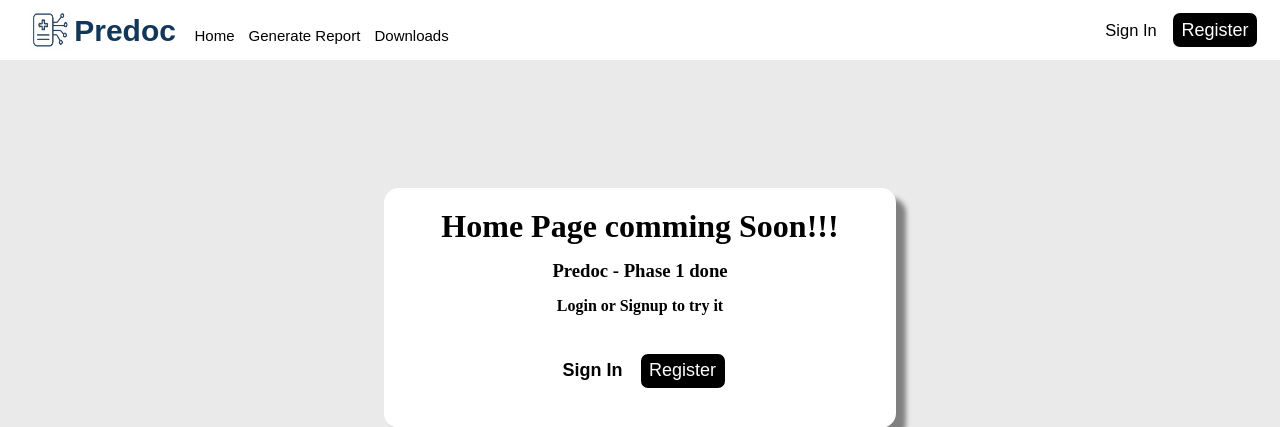
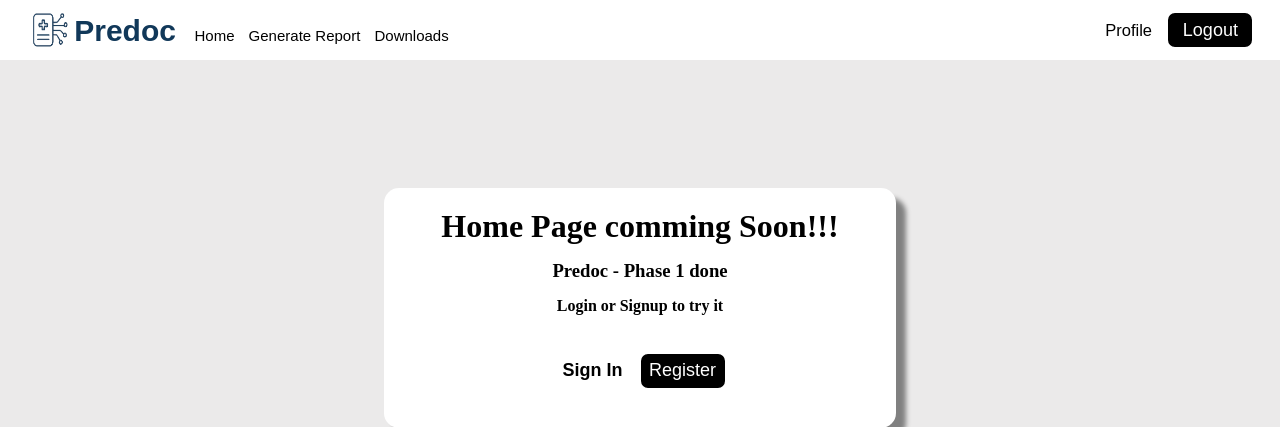
Before and after one commit to GAuravY19/PreDoc, a Flask app: page / in a window 1280 px wide. Shown: the top 427 px of the page. Run offline with Flask 3, Linux system fonts and the light colour scheme; the visitor is signed in with stand-in values (Sample User, id 1); some web fonts are replaced.

Commit message:
Added new css and message holder

```diff
--- a/predoc_app/templates/layout.html
+++ b/predoc_app/templates/layout.html
@@ -11,7 +11,7 @@
         <link rel='stylesheet' href={{url_for('static', filename='layout_resp.css')}}>
         <link rel='stylesheet' href={{url_for('static', filename='home.css')}}>
         <link rel='stylesheet' href={{url_for('static', filename=css_file)}}>
-        <link rel='stylesheet' href={{url_for('static', filename=css_file)}}>
+        <link rel='stylesheet' href={{url_for('static', filename='details.css')}}>
         <!--<link rel='stylesheet' href={{url_for('static', filename='profile.css')}}>-->
         <!--<link rel='stylesheet' href={{url_for('static', filename='edit.css')}}>-->
 
@@ -38,10 +38,17 @@
                 <a href="#" class="nav-sections-text"> Downloads </a>
             </div>
 
+            {% if current_user.is_authenticated %}
             <div class="nav-endsection">
-                <span class="button-white"><a class="button-white-text" href={{url_for('login')}} class=""> Sign In </a></span>
-                <button class="button-black"><a class="button-black-text" href={{url_for('register')}} class=""> Register </a></button>
+                <span class="button-white"><a class="button-white-text" href={{url_for('profile')}}> Profile </a></span>
+                <button class="button-black"><a class="button-black-text" href={{url_for('logout')}}> Logout </a></button>
             </div>
+            {% else %}
+            <div class="nav-endsection">
+                <span class="button-white"><a class="button-white-text" href={{url_for('login')}}> Sign In </a></span>
+                <button class="button-black"><a class="button-black-text" href={{url_for('register')}}> Register </a></button>
+            </div>
+            {% endif %}
         </nav>
 
         <!-- Navbar ends -->
```
